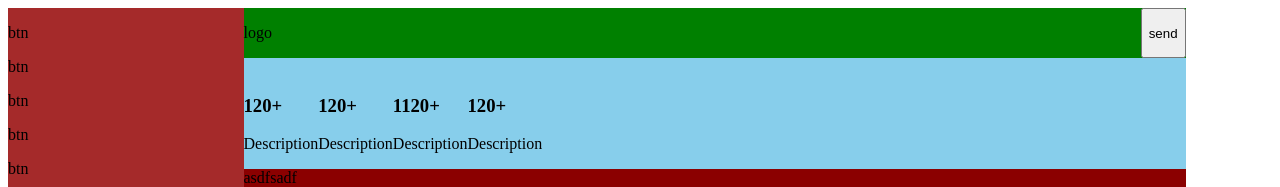
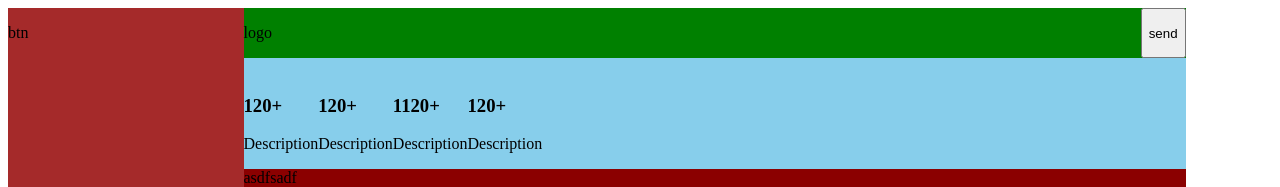
Before and after one commit to shinkar94/myMoney2, a React (Vite) app: page / in a window 1280 px wide. Shown: the top 187 px of the page. Built offline with nearby package versions, Linux system fonts and the light colour scheme.

Commit message:
test-artem-1

```diff
--- a/src/App.tsx
+++ b/src/App.tsx
@@ -10,10 +10,6 @@ function App() {
     <div className="App">
       <div className="wrapper" style={{width: "92vw", height: "100vh", background: "gray", display: "flex"}}>
           <div className="sideBar" style={{width: "20%", background: "brown"}}>
-              <p>btn</p>
-              <p>btn</p>
-              <p>btn</p>
-              <p>btn</p>
               <p>btn</p>
           </div>
           <div className="contentWrapper" style={{width: "80%", background: "gray"}}>
```
